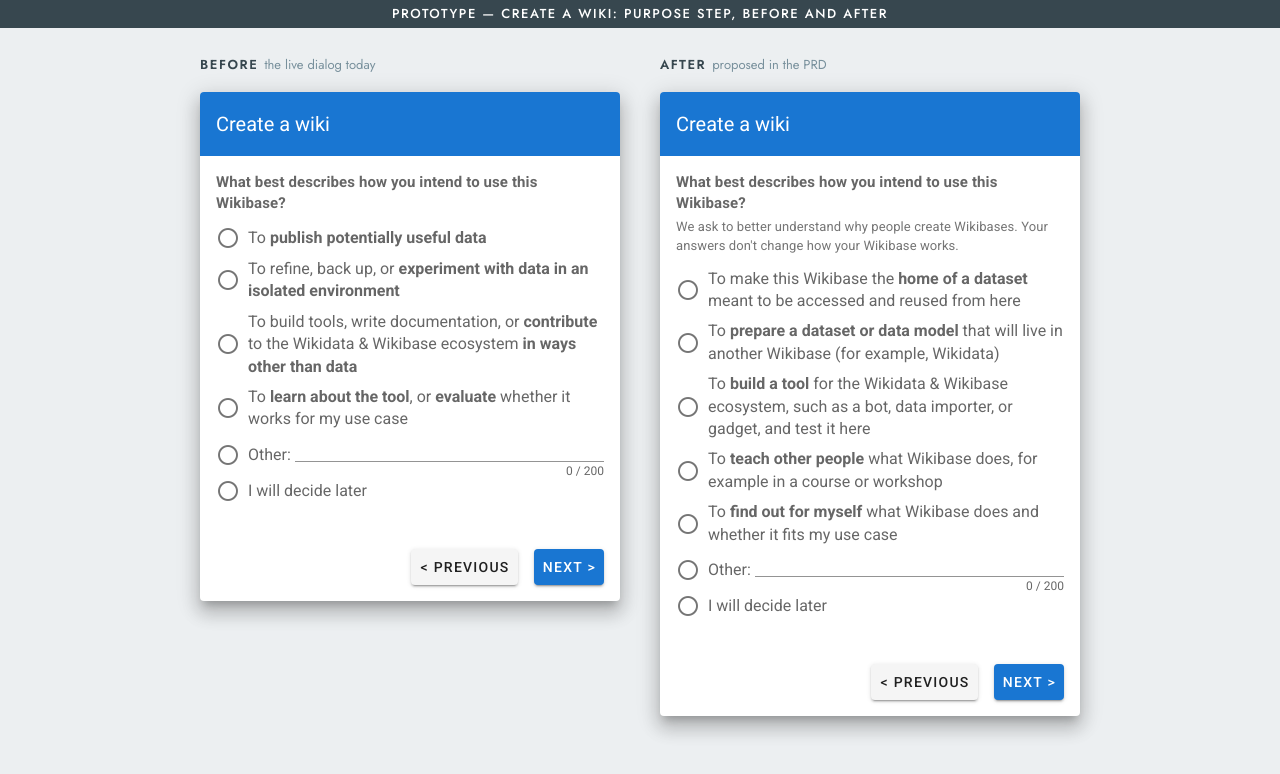
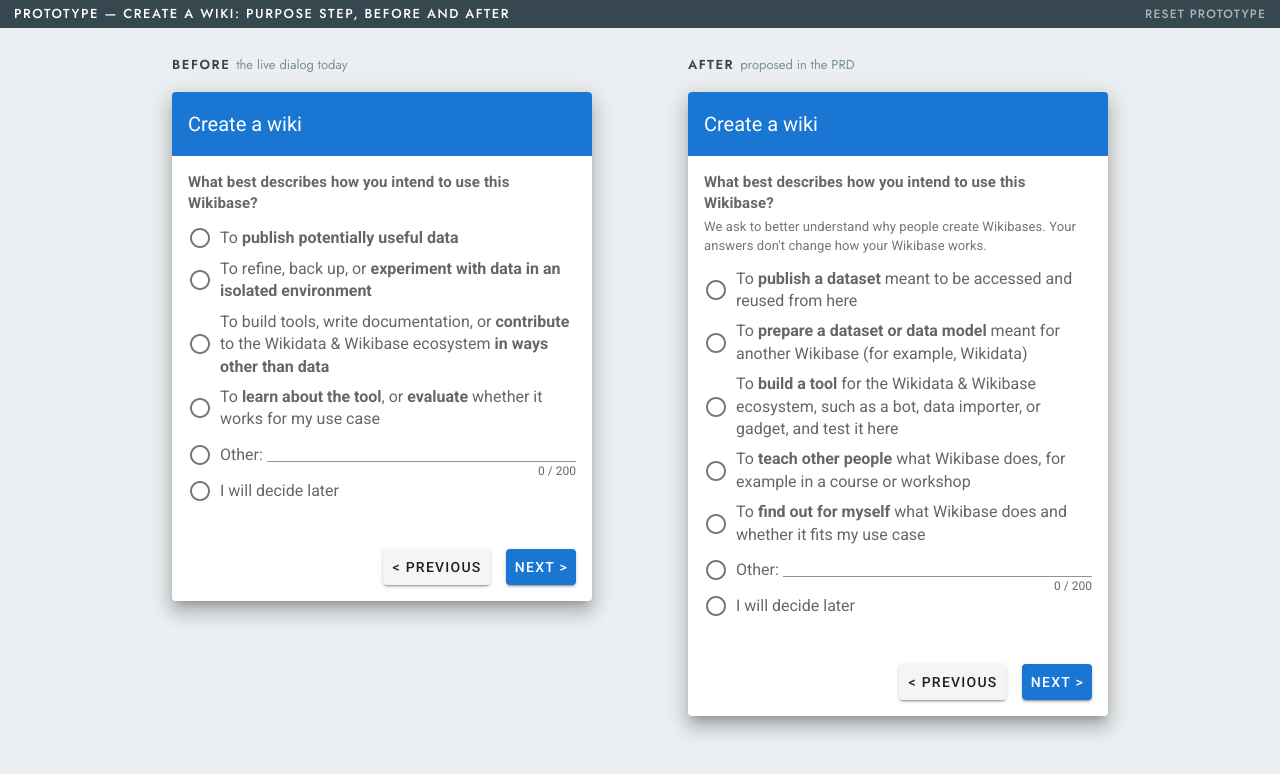
Before and after one commit to antonkoh/wbc-prototypes, a plain HTML site: page create-wiki-purpose/index.html in a window 1280 px wide. Drawn offline with nearby package versions, Linux system fonts and the light colour scheme.

Commit message:
create-wiki-purpose: new copy, reset button, wider gap between panes
The "after" pane's first two options follow the updated PRD: "To publish
a dataset meant to be accessed and reused from here" and "To prepare a
dataset or data model meant for another Wikibase (for example,
Wikidata)". A "Reset prototype" button in the banner clears both panes,
as in wiki-profile; the banner now grows on narrow screens so the button
stays visible. The panes are 96px apart instead of 40px.

Co-Authored-By: Claude Opus 5.5 <noreply@anthropic.com>

```diff
--- a/create-wiki-purpose/index.html
+++ b/create-wiki-purpose/index.html
@@ -18,20 +18,35 @@
     .v-application--wrap { min-height: 100vh; display: flex; flex-direction: column; }
 
     .prototype-banner {
-      flex: 0 0 28px;
-      height: 28px;
+      flex: 0 0 auto;
+      min-height: 28px;            /* one line on desktop; grows when the title wraps on a phone */
       background: #37474f;
       color: #fff;
       display: flex;
       align-items: center;
-      justify-content: center;
-      padding: 0 14px;
+      justify-content: space-between;
+      gap: 12px;
+      padding: 4px 14px;
       font-family: 'Jost', sans-serif;
       font-size: 13px;
       letter-spacing: 0.12em;
       font-weight: 500;
       text-transform: uppercase;
     }
+    .banner-reset {
+      background: none;
+      border: none;
+      color: rgba(255,255,255,0.6);
+      font-family: 'Jost', sans-serif;
+      font-size: 12px;
+      letter-spacing: 0.1em;
+      text-transform: uppercase;
+      cursor: pointer;
+      padding: 0;
+      white-space: nowrap;
+      flex-shrink: 0;
+    }
+    .banner-reset:hover { color: #fff; }
 
     .stage {
       flex: 1;
@@ -41,7 +56,7 @@
       flex-wrap: wrap;
       justify-content: center;
       align-items: flex-start;
-      gap: 40px;
+      gap: 32px 96px;
       padding: 24px 16px 48px;
     }
 
@@ -72,7 +87,10 @@
 <body>
 <div id="app">
   <v-app>
-    <div class="prototype-banner">Prototype &mdash; Create a wiki: purpose step, before and after</div>
+    <div class="prototype-banner">
+      <span>Prototype &mdash; Create a wiki: purpose step, before and after</span>
+      <button class="banner-reset" @click="resetPrototype">Reset prototype</button>
+    </div>
 
     <div class="stage">
 
@@ -173,12 +191,12 @@
               <v-radio-group v-model="after.purpose" :rules="[required]">
                 <v-radio value="data_hub">
                   <template v-slot:label>
-                    <div>To make this Wikibase the <b>home of a dataset</b> meant to be accessed and reused from here</div>
+                    <div>To <b>publish a dataset</b> meant to be accessed and reused from here</div>
                   </template>
                 </v-radio>
                 <v-radio value="data_staging">
                   <template v-slot:label>
-                    <div>To <b>prepare a dataset or data model</b> that will live in another Wikibase (for example, Wikidata)</div>
+                    <div>To <b>prepare a dataset or data model</b> meant for another Wikibase (for example, Wikidata)</div>
                   </template>
                 </v-radio>
                 <v-radio value="tool_lab">
@@ -280,13 +298,9 @@
 <script src="https://cdn.jsdelivr.net/npm/vue@2.7.16/dist/vue.js"></script>
 <script src="https://cdn.jsdelivr.net/npm/vuetify@2.6.14/dist/vuetify.js"></script>
 <script>
-  new Vue({
-    el: '#app',
-    vuetify: new Vuetify({
-      theme: { themes: { light: { primary: '#1976d2' } } }
-    }),
-    data: {
-      // Nothing pre-selected in either pane.
+  // Nothing pre-selected in either pane. Also the state "Reset prototype" returns to.
+  function freshState() {
+    return {
       before: {
         purpose: null,
         otherPurpose: '',
@@ -302,8 +316,24 @@
         otherWikidataFirst: '',
         forWikidata: null,
       },
-    },
+    };
+  }
+
+  new Vue({
+    el: '#app',
+    vuetify: new Vuetify({
+      theme: { themes: { light: { primary: '#1976d2' } } }
+    }),
+    data: freshState(),
     methods: {
+      // Prototype scaffolding in the banner, not part of the product: clears both panes.
+      resetPrototype() {
+        Object.assign(this.$data, freshState());
+        this.$nextTick(() => {
+          this.$refs.beforeForm.resetValidation();
+          this.$refs.afterForm.resetValidation();
+        });
+      },
       required(v) {
         return !!v || 'Please select an option.';
       },
```
Also changed, not shown: 1 other file.
